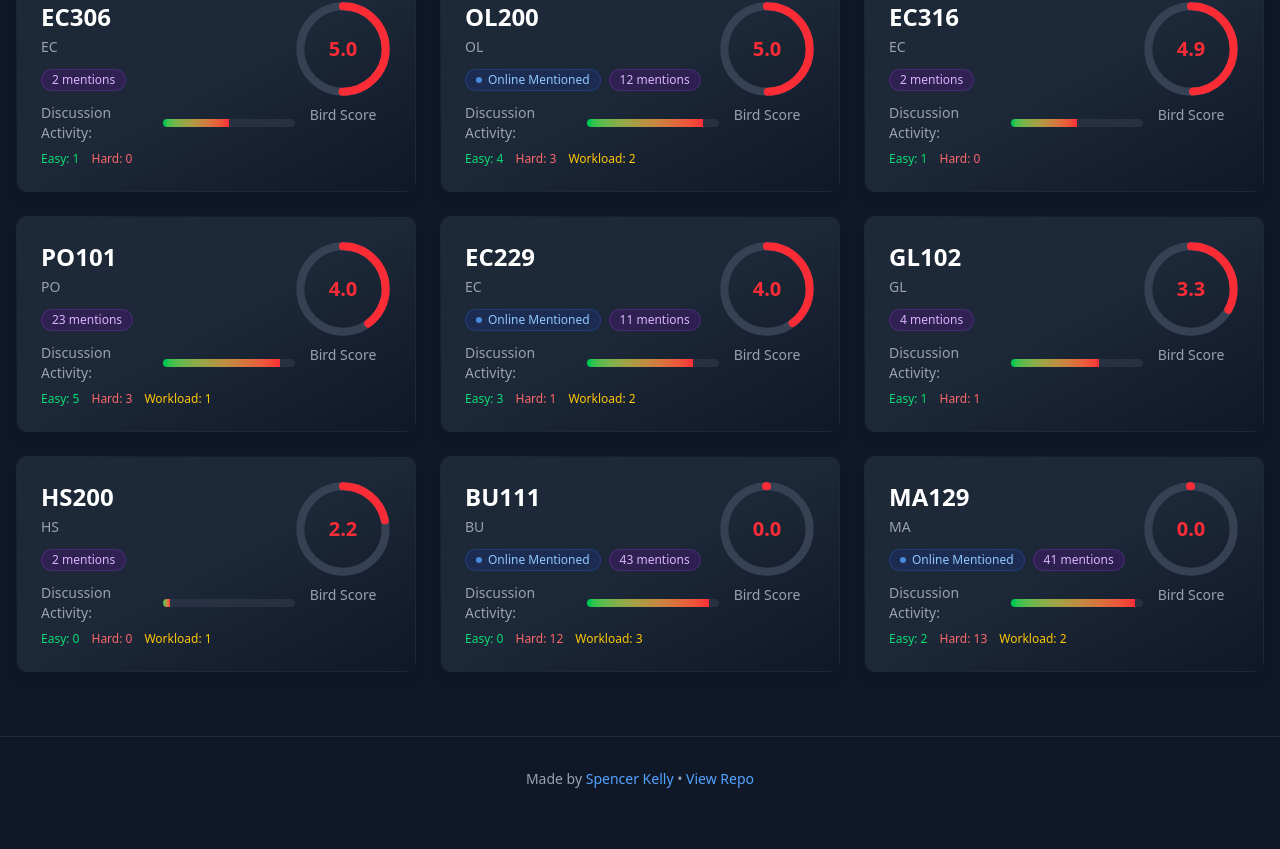
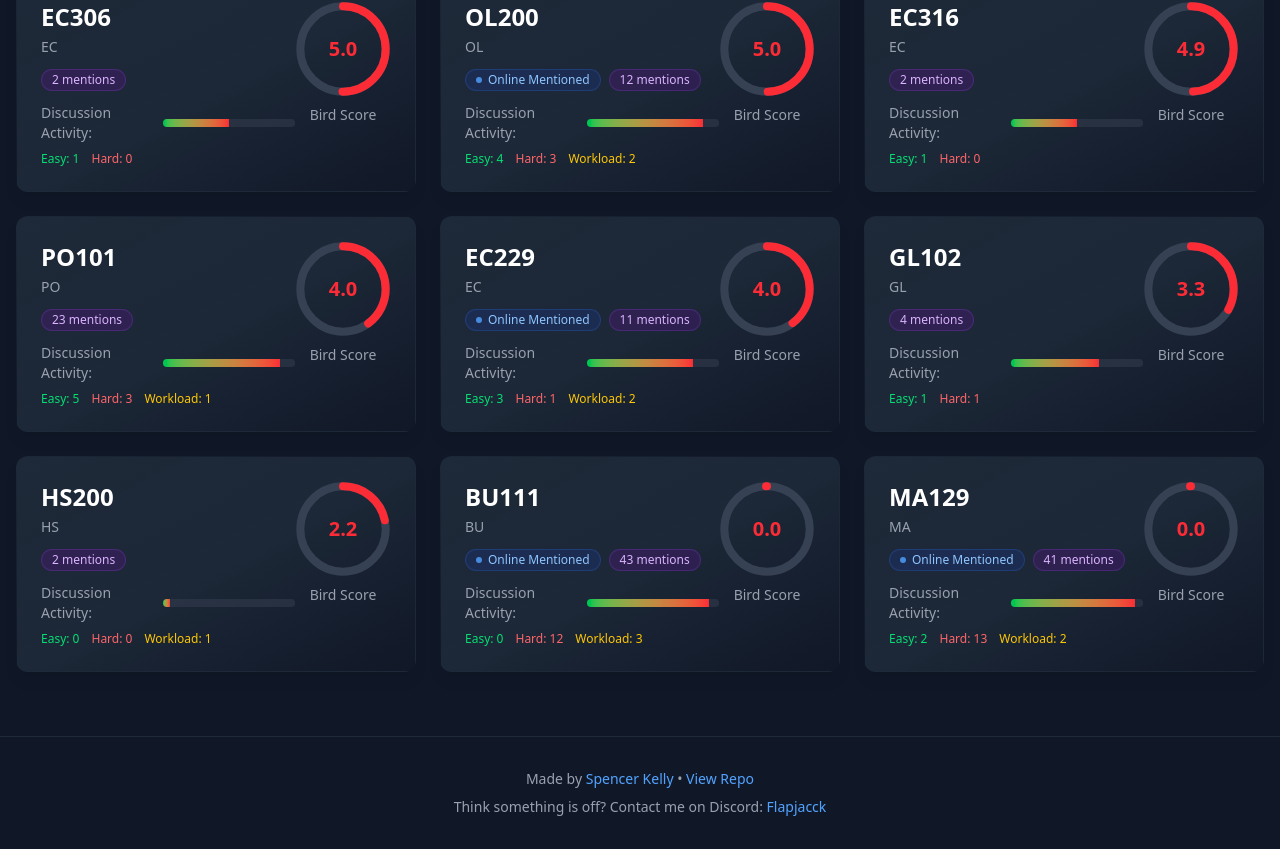
Before and after one commit to Flapjacck/BirdWatch, a React (Vite) app in the folder frontend/: page / in a window 1280 px wide. Shown: the part 3831-4680 px from the top of the page. Before the commit the page ends 4652 px from the top, so only its background shows below. Built offline with nearby package versions, Linux system fonts and the light colour scheme; the HTML template or start-up script is replaced by a standard one.

Commit message:
Frontend Changes

```diff
--- a/frontend/src/App.tsx
+++ b/frontend/src/App.tsx
@@ -140,10 +140,11 @@ function App() {
 
       <footer className="border-t border-gray-800 mt-auto py-8">
         <div className="container mx-auto px-4 text-center text-gray-400">
-          <p className="text-sm">
+          <p className="text-sm space-y-2">
+            <span className="block">
               Made by{" "}
               <a
-              href="https://github.com/Flapjacck"
+                href="https://SpencerKelly.tech/"
                 className="text-blue-400 hover:text-blue-300 transition-colors"
                 target="_blank"
                 rel="noopener noreferrer"
@@ -159,6 +160,11 @@ function App() {
               >
                 View Repo
               </a>
+            </span>
+            <span className="block">
+              Think something is off? Contact me on Discord:{" "}
+              <span className="text-blue-400">Flapjacck</span>
+            </span>
           </p>
         </div>
       </footer>
--- a/frontend/src/index.css
+++ b/frontend/src/index.css
@@ -5,6 +5,7 @@
 }
 
 body {
+  background: #111827;
   background-color: rgb(17 24 39); /* bg-gray-900 */
   overflow-x: hidden;
 }
```
Lines whose indentation alone changed are shown as unchanged.
